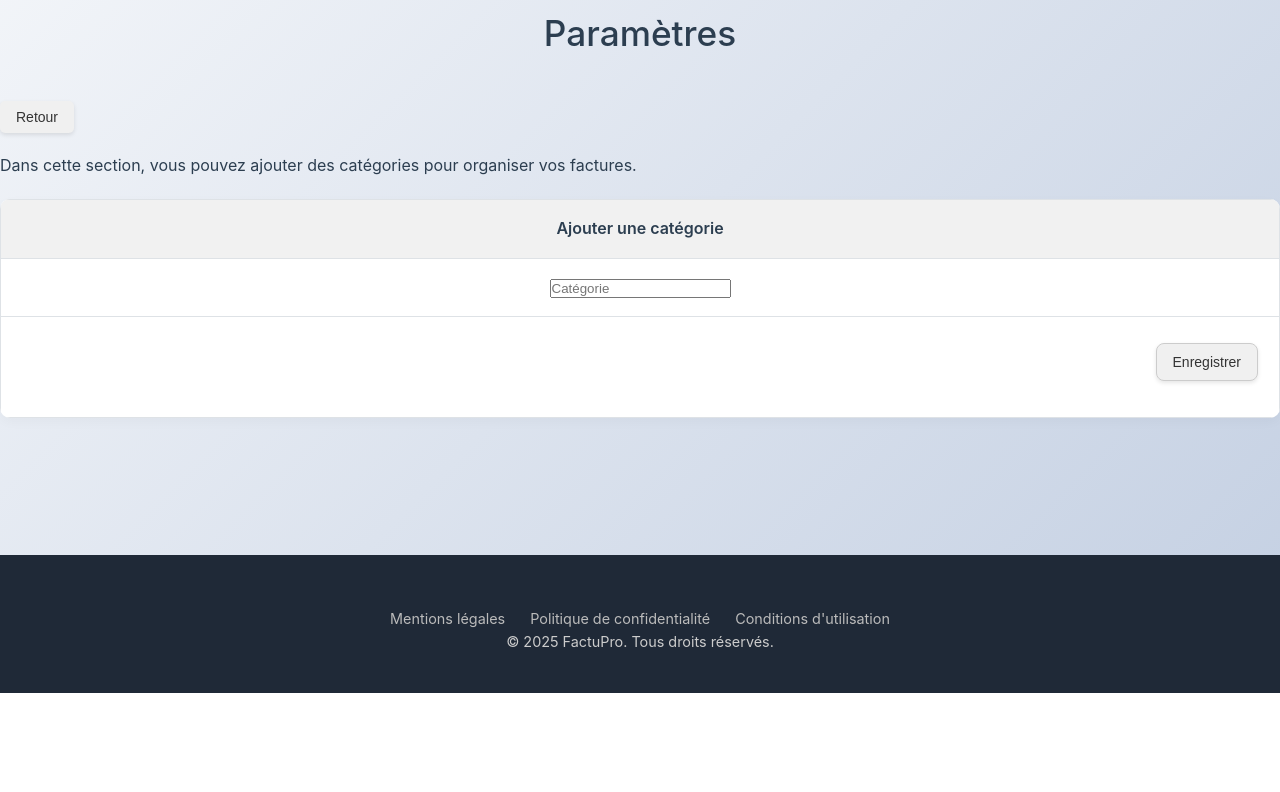
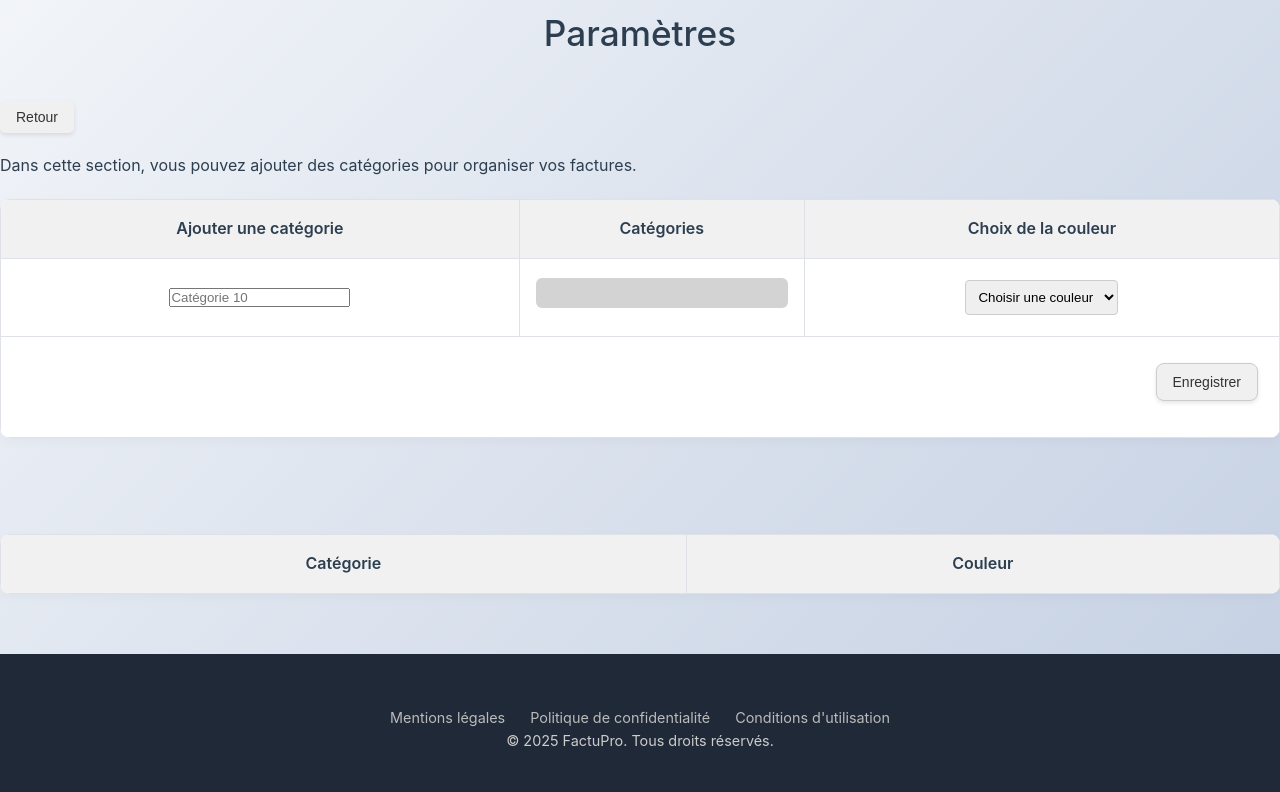
Before and after one commit to LouisMonin/Gestionnaire-Factures, a Flask app: page /parametres in a window 1280 px wide. Shown: the part 146-938 px from the top of the page. Before the commit the page ends 839 px from the top, so only its background shows below. Run offline with Flask 3, Linux system fonts and the light colour scheme; lists and menus that the app fills with data are empty.

Commit message:
Revert "changement dans parametres"
This reverts commit 3900d28a7ddb6be15aef1a37fc14392c1d64db5a.

```diff
--- a/gestion_factures/templates/parametres.html
+++ b/gestion_factures/templates/parametres.html
@@ -17,12 +17,32 @@
     <thead>
 <tr>
     <th>Ajouter une catégorie</th>
+    <th>Catégories</th>
+    <th>Choix de la couleur</th>
 </tr>
     </thead>
  <tbody>
   <tr>
     <td>
-      <input type="text" class="category-input" placeholder="Catégorie" maxlength="50">
+      <input type="text" class="category-input" placeholder="Catégorie {{ 10 }}" maxlength="50">
+    </td>
+    <td>
+      <div class="category-preview"></div>
+    </td>
+    <td>
+      <select class="color-select">
+        <option value="">Choisir une couleur</option>
+        <option value="red">Rouge</option>
+        <option value="blue">Bleu</option>
+        <option value="green">Vert</option>
+        <option value="orange">Orange</option>
+        <option value="purple">Violet</option>
+        <option value="brown">Marron</option>
+        <option value="pink">Rose</option>
+        <option value="yellow">Jaune</option>
+        <option value="cyan">Cyan</option>
+        <option value="black">Noir</option>
+      </select>
     </td>
   </tr>
 </tbody>
@@ -41,6 +61,21 @@
 <br>
 <br>
 
+<table id="categories-list">
+    <thead>
+<tr>
+    <th>Catégorie</th>
+    <th>Couleur</th>
+</tr>
+    </thead>
+ <tbody>
+{% for cat in list_categories %}
+    <td>{{ cat['nom_categorie'] }}</td>  <!-- Exact nom de la colonne -->
+    <td>{{cat['couleur']}}    </td>
+{% endfor %}
+</tbody>
+</table>
+
     {% include 'footer.html' %}
 
 <script src="{{ url_for('static', filename='parametres.js') }}"></script>
```
